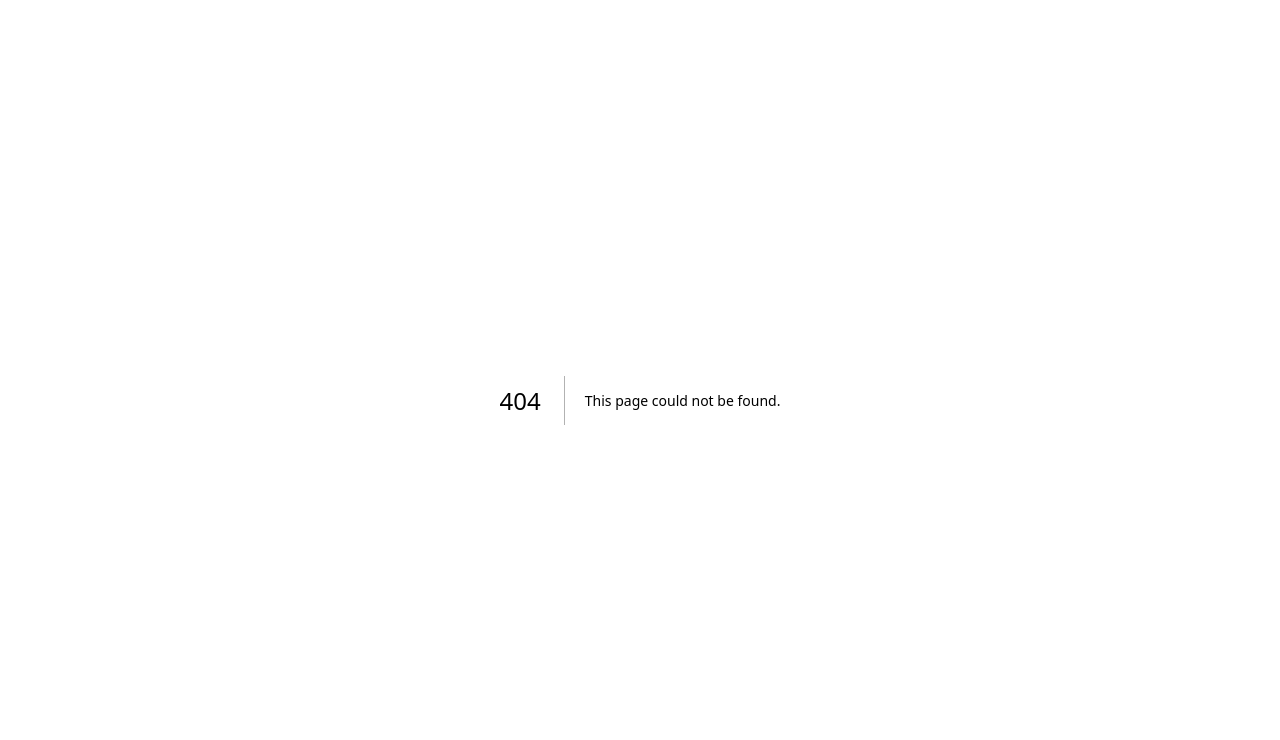
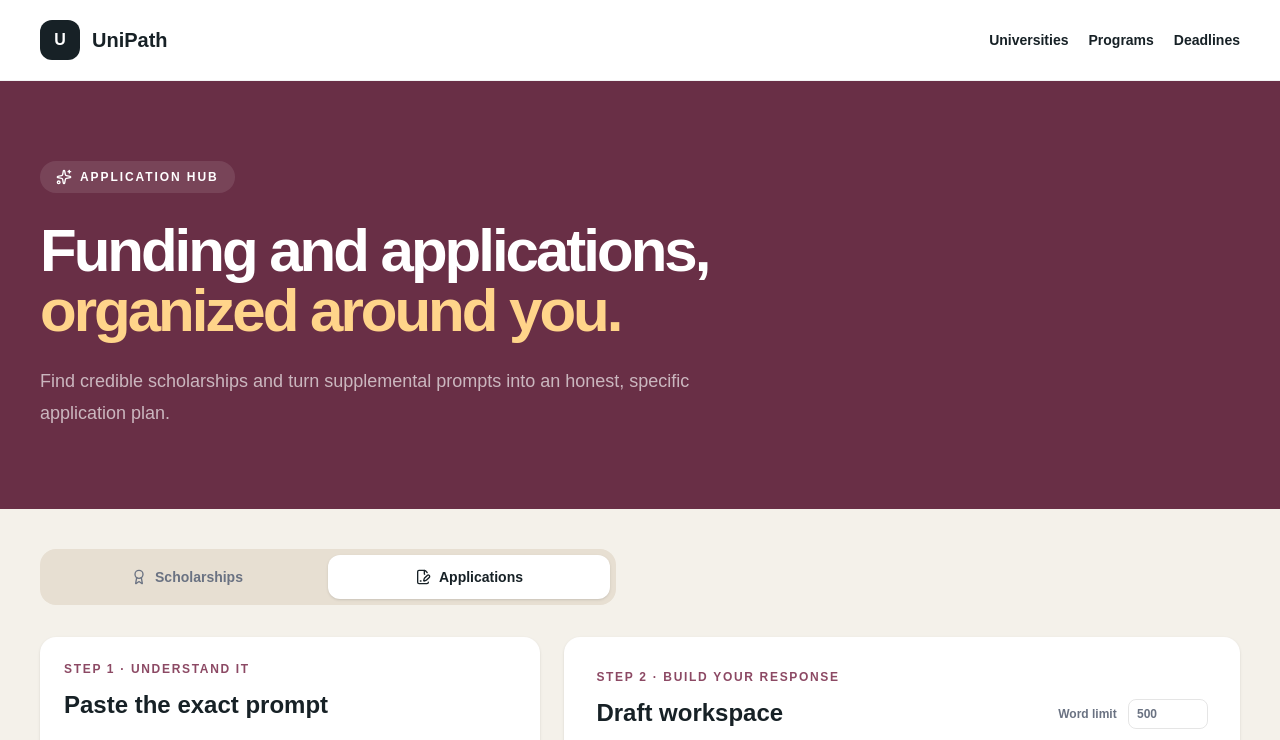
Before and after one commit to jordanwong1188-star/UniPath, a Next.js app in the folder unipath/: page /applications in a window 1280 px wide. Before the commit this address had no page. Shown: the top 740 px of the page. Built offline with nearby package versions, Linux system fonts and the light colour scheme.

Commit message:
Add dedicated application helper route

```diff
--- /dev/null
+++ b/unipath/app/applications/page.tsx
@@ -0,0 +1,5 @@
+import { ApplicationHub } from "../application-hub/page";
+
+export default function ApplicationsPage() {
+  return <ApplicationHub mode="applications" />;
+}
```
